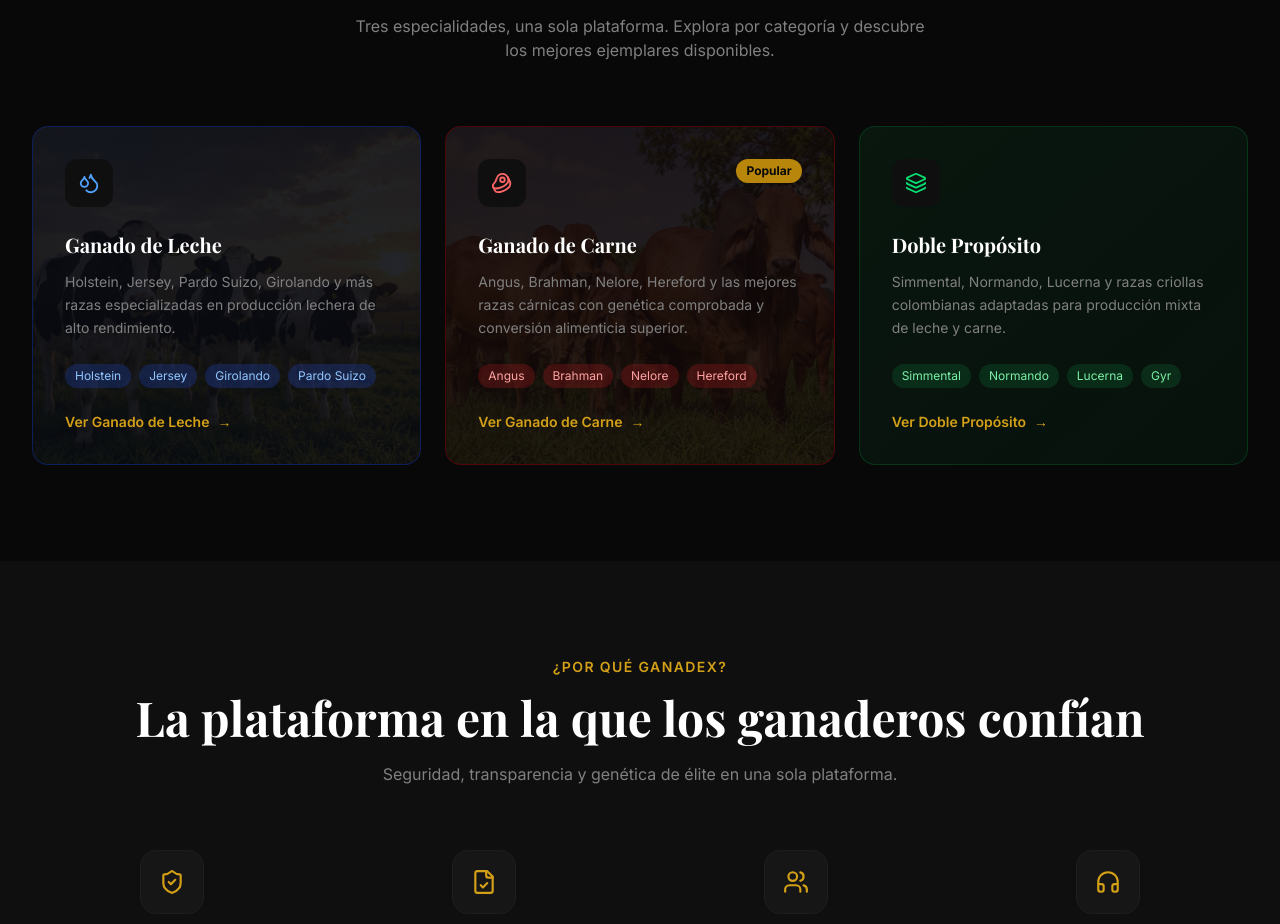
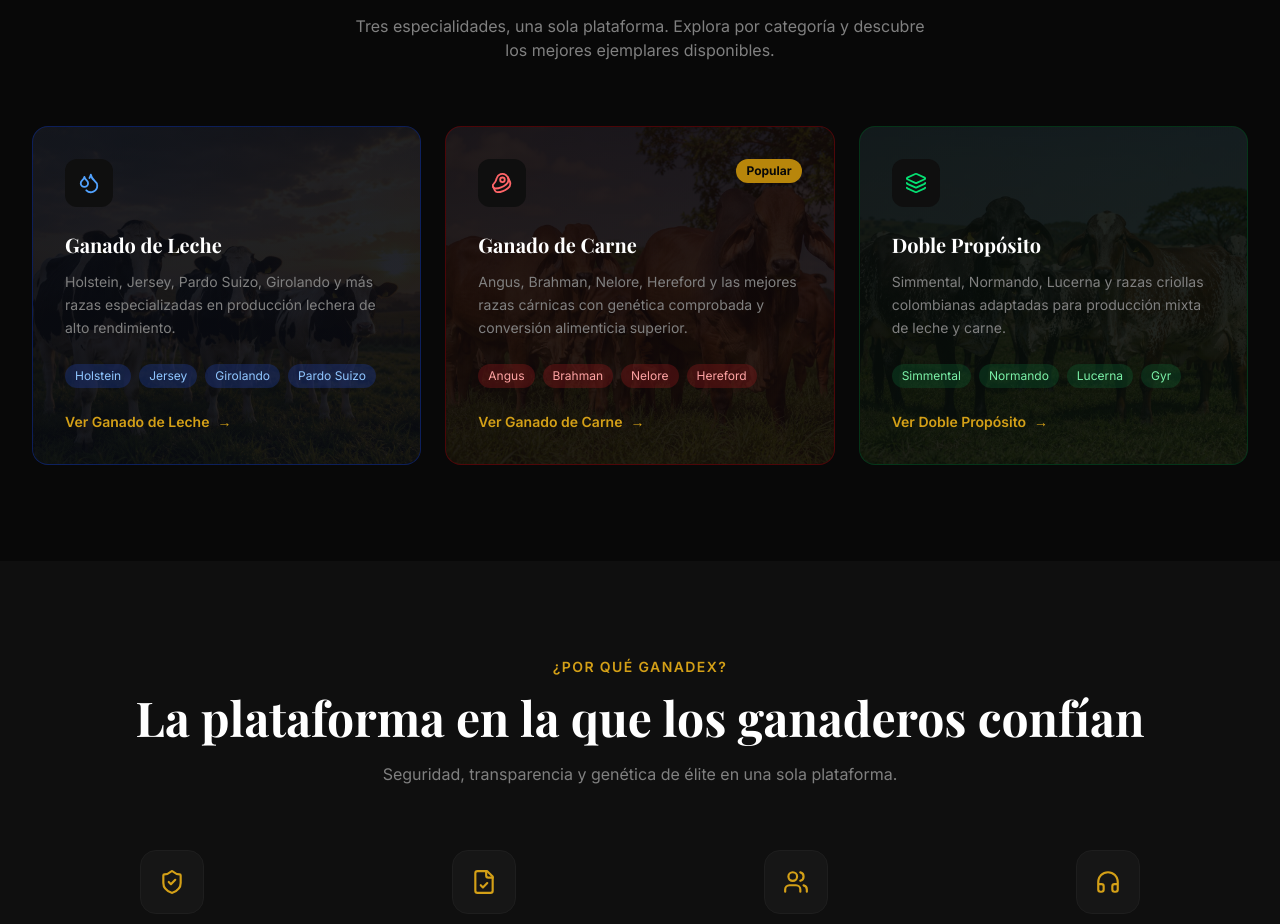
Before and after one commit to Ganadex/Ganadex, a Next.js app: page / in a window 1280 px wide. Shown: the part 900-1824 px from the top of the page. Built offline with nearby package versions, Linux system fonts and the light colour scheme; no server answers; the database is empty; a web font is replaced by a local one.

Commit message:
Add background image to Doble Proposito category card

```diff
--- a/src/components/home/FeaturedCategories.tsx
+++ b/src/components/home/FeaturedCategories.tsx
@@ -31,7 +31,7 @@
   },
   {
     href: "/doble-proposito",
-    bgImage: undefined,
+    bgImage: "/categoria-doble.jpg",
     icon: Layers,
     title: "Doble Propósito",
     description:
```
Also changed, not shown: public/categoria-doble.jpg (added).
